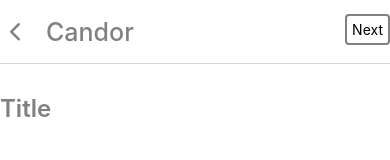
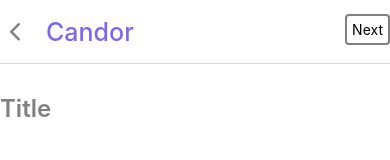
Before and after one commit to candordev/App, a React Native app: screen /NewPost in a window 390 px wide. Shown: the top 160 px of the page. Built offline with nearby package versions, Linux system fonts and the light colour scheme.

Commit message:
candor title color change

```diff
--- a/Screens/NewPostNav.tsx
+++ b/Screens/NewPostNav.tsx
@@ -30,7 +30,7 @@
         headerLeft: () => (<BackButton onPress={() => navigation.goBack()}/>),
         headerTitle: "Candor",
         headerTitleAlign: "left",
-        headerTitleStyle: {color: "gray", fontSize: 25}
+        headerTitleStyle: {color: "mediumslateblue", fontSize: 25}
       }}>
 
       <PostStack.Screen name="new post" component={PostScreenTitle}
--- a/Structure/Root.tsx
+++ b/Structure/Root.tsx
@@ -38,7 +38,7 @@
             headerRight: HeaderRight,
             headerTitle: "Candor",
             headerTitleAlign: "left",
-            headerTitleStyle: {color: "gray", fontSize: 25},
+            headerTitleStyle: {color: "mediumslateblue", fontSize: 25},
         })}
     >
     <Tab.Screen name="Home" component={HomeScreen} />
```
